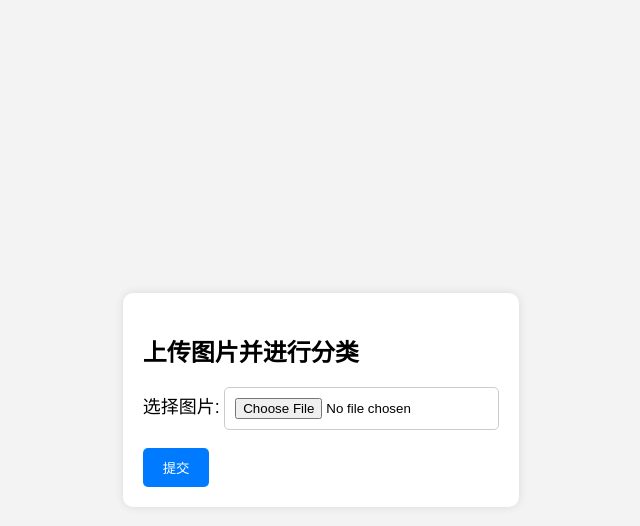
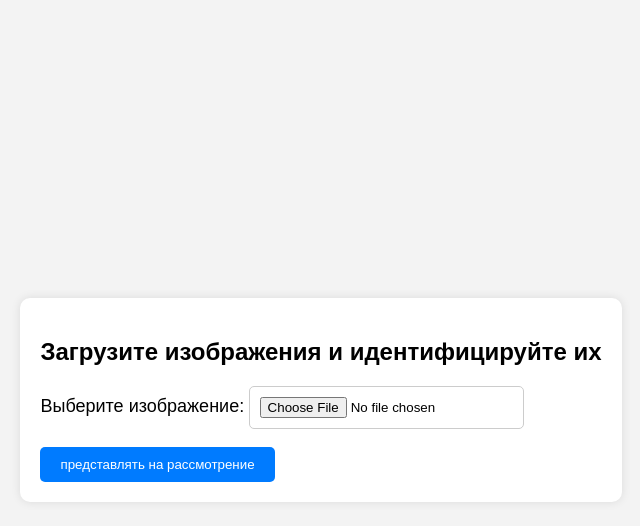
Before and after one commit to czstara12/phc-dz1, a Django app: page / in a window 1280 px wide. Shown: the top 526 px of the page, without its empty margins (319-959 px from the left). Run offline with Django 5.2, Linux system fonts and the light colour scheme.

Commit message:
处理错误输入 翻译网页为俄语

```diff
--- a/bcs/views.py
+++ b/bcs/views.py
@@ -4,12 +4,16 @@ import onnxruntime
 import numpy as np
 from PIL import Image
 
-imageClassList = {'0': 'bbq', '1': 'chick', '2': 'steak'}  #Сюда указать классы
+imageClassList = {'0': 'шашлык', '1': 'стейк', '2': 'цыпленок'}  #Сюда указать классы
 
 def scoreImagePage(request):
     return render(request, 'scorepage.html')
 
 def predictImage(request):
+    if 'filePath' not in request.FILES:
+        error_message = "Пожалуйста, выберите файл для загрузки первым"
+        return render(request, 'scorepage.html', {'error_message': error_message})
+
     fileObj = request.FILES['filePath']
     fs = FileSystemStorage()
     filePathName = fs.save('images/'+fileObj.name,fileObj)
--- a/templates/scorepage.html
+++ b/templates/scorepage.html
@@ -2,7 +2,7 @@
 <html lang="ru">
 <head>
 <meta charset="utf-8">
-<title>分类图片</title>
+<title>идентифицировать</title>
 <style>
     body {
         font-family: Arial, sans-serif;
@@ -53,19 +53,22 @@
 <body>
     <div class="container">
         <div class="upload-form">
-            <h2>上传图片并进行分类</h2>
+            <h2>Загрузите изображения и идентифицируйте их</h2>
             <form action="predictImage" method="post" enctype="multipart/form-data">
                 {% csrf_token %}
-                <label for="FilePath">选择图片:</label>
+                <label for="FilePath">Выберите изображение:</label>
                 <input name="filePath" type="file"><br><br>
-                <input type="submit" value="提交">
+                <input type="submit" value="представлять на рассмотрение">
             </form>
         </div>
         {% if uploaded_image %}
         <img class="uploaded-image" src="{{ uploaded_image }}" alt="Uploaded Image">
         {% endif %}
         {% if scorePrediction %}
-        <h3>分类结果: {{scorePrediction}}</h3>
+        <h3>Результаты распознавания: {{scorePrediction}}</h3>
+        {% endif %}
+        {% if error_message %}
+        <h3>ошибка:: {{error_message}}</h3>
         {% endif %}
     </div>
 </body>
```
